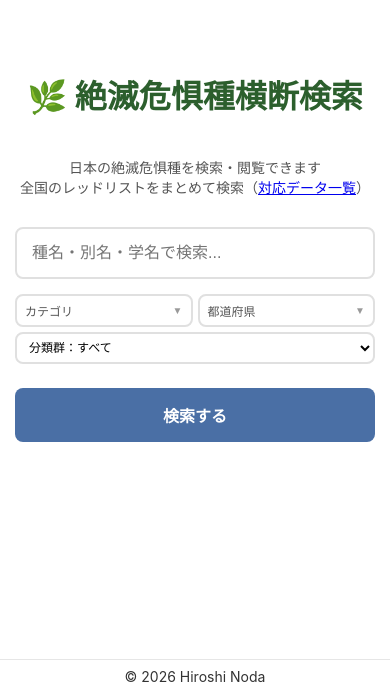
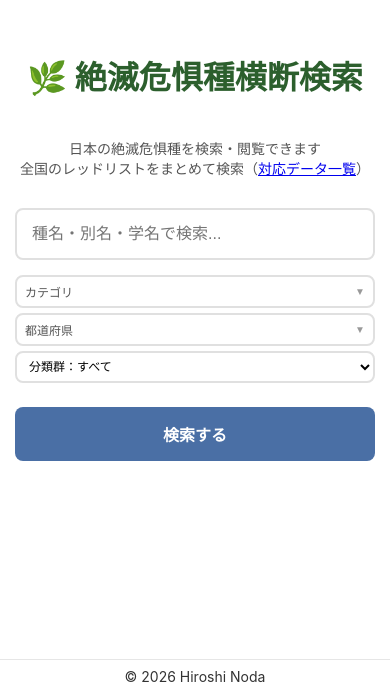
Before and after one commit to nh2989/redlist-nextjs, a Next.js app: page / in a window 390 px wide. Shown: the part 151-844 px from the top of the page. Built offline with nearby package versions, Linux system fonts and the light colour scheme.

Commit message:
mobile対応

```diff
--- a/app/globals.css
+++ b/app/globals.css
@@ -723,10 +723,14 @@ body:has(.search-layout) {
   display: flex;
   align-items: center;
   gap: 8px;
-  padding: 14px 4px 6px;
-}
-.taxonomy-group-header:first-child {
-  padding-top: 0;
+  padding: 8px 4px 6px;
+  position: sticky;
+  top: -8px; /* .search-results-scrollのpadding-top(8px)分を相殺 */
+  background: rgba(255, 255, 255, 0.82);
+  backdrop-filter: blur(6px);
+  -webkit-backdrop-filter: blur(6px);
+  z-index: 5;
+  border-bottom: 1px solid var(--border);
 }
 .tax-dot {
   width: 7px;
@@ -1272,10 +1276,10 @@ footer {
     font-size: 2rem;
   }
   .filters {
-    flex-direction: row;
+    flex-direction: column;
   }
   .filters select {
-    min-width: 100%;
+    min-width: unset;
   }
   .autocomplete-list {
     width: 100%;
```
